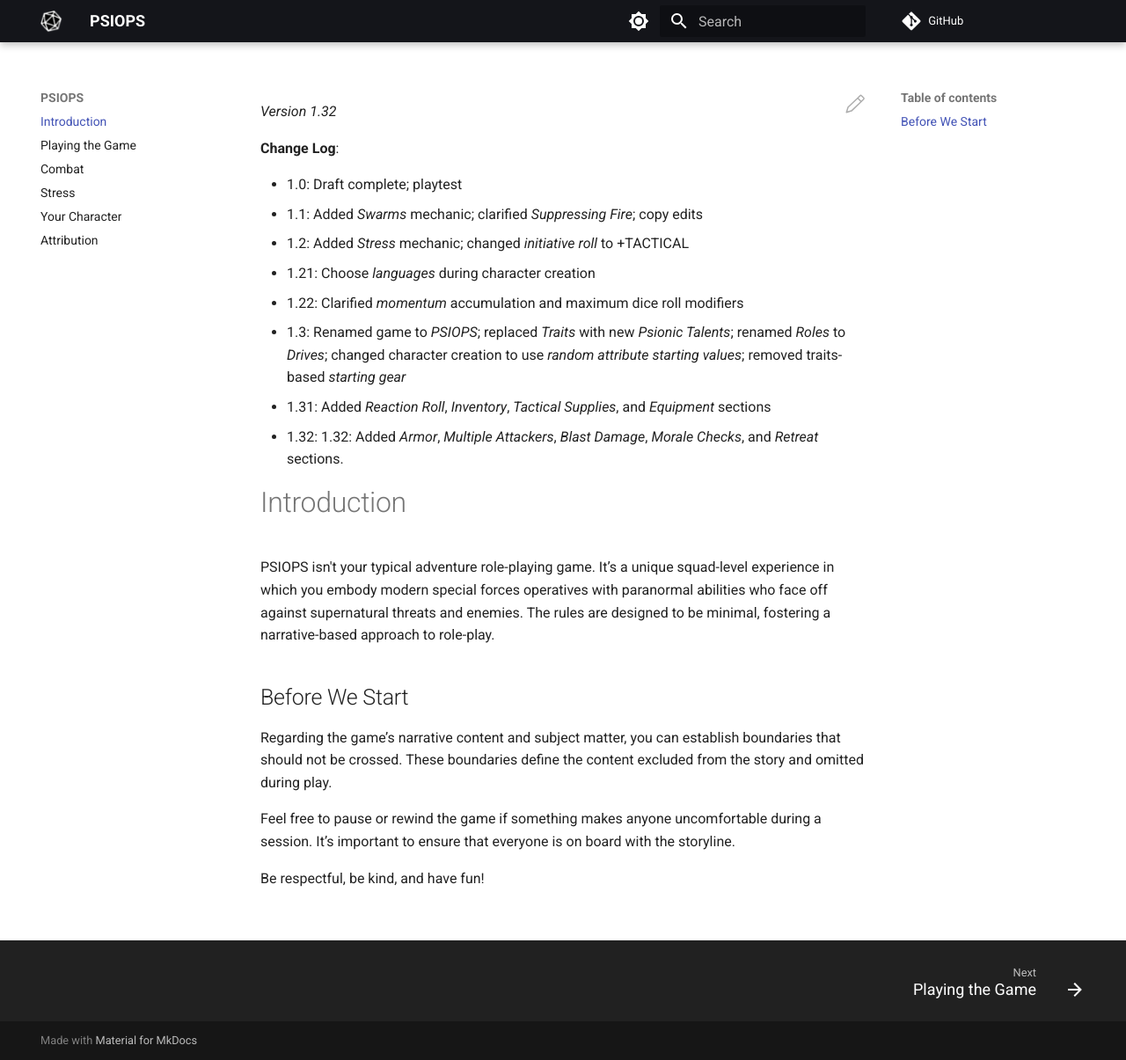
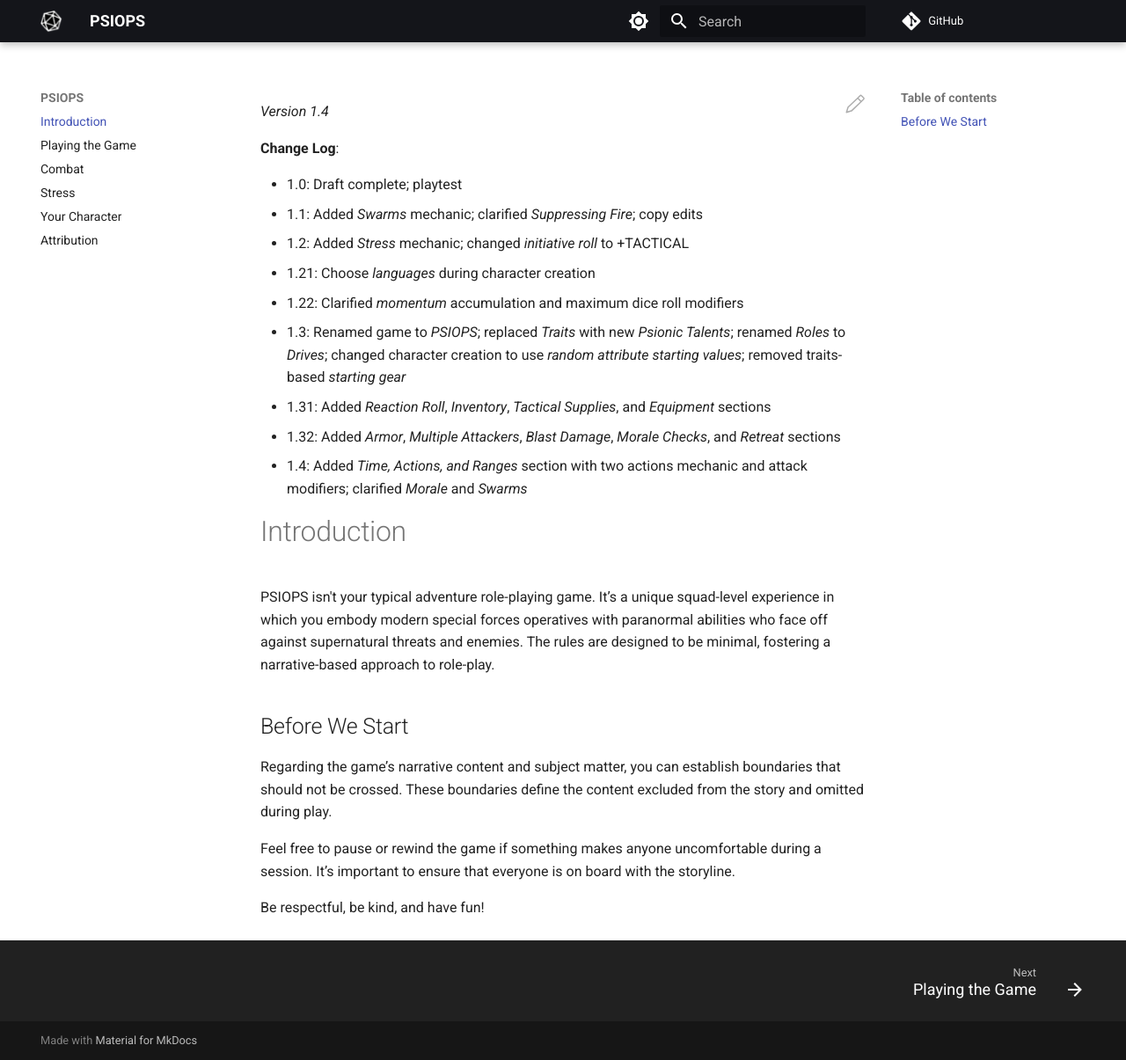
Before and after one commit to joemoose/psiops, an MkDocs documentation site: the page built from docs/index.md, in a window 1280 px wide and 1205 px high. Shown: the whole window at 88% size. Built offline with MkDocs 1.6.1 and Material for MkDocs 9.7.7, drawn with Linux system fonts in a browser that asks for light colours; comment, search, counter and statistics services are not loaded.

Commit message:
Update index.md

```diff
--- a/docs/index.md
+++ b/docs/index.md
@@ -1,4 +1,4 @@
-*Version 1.32*
+*Version 1.4*
 
 **Change Log**:
 
@@ -9,7 +9,8 @@
 - 1.22: Clarified *momentum* accumulation and maximum dice roll modifiers
 - 1.3: Renamed game to *PSIOPS*; replaced *Traits* with new *Psionic Talents*; renamed *Roles* to *Drives*; changed character creation to use *random attribute starting values*; removed traits-based *starting gear*
 - 1.31: Added *Reaction Roll*, *Inventory*, *Tactical Supplies*, and *Equipment* sections
-- 1.32: 1.32: Added *Armor*, *Multiple Attackers*, *Blast Damage*, *Morale Checks*, and *Retreat* sections.
+- 1.32: Added *Armor*, *Multiple Attackers*, *Blast Damage*, *Morale Checks*, and *Retreat* sections
+- 1.4: Added *Time, Actions, and Ranges* section with two actions mechanic and attack modifiers; clarified *Morale* and *Swarms*
 
 # Introduction
 
```
